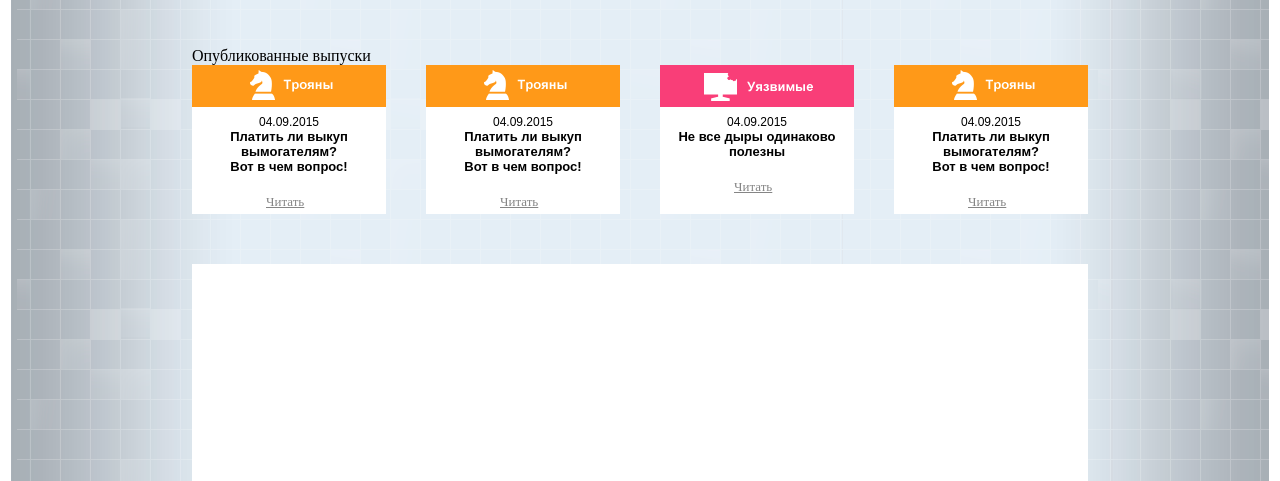
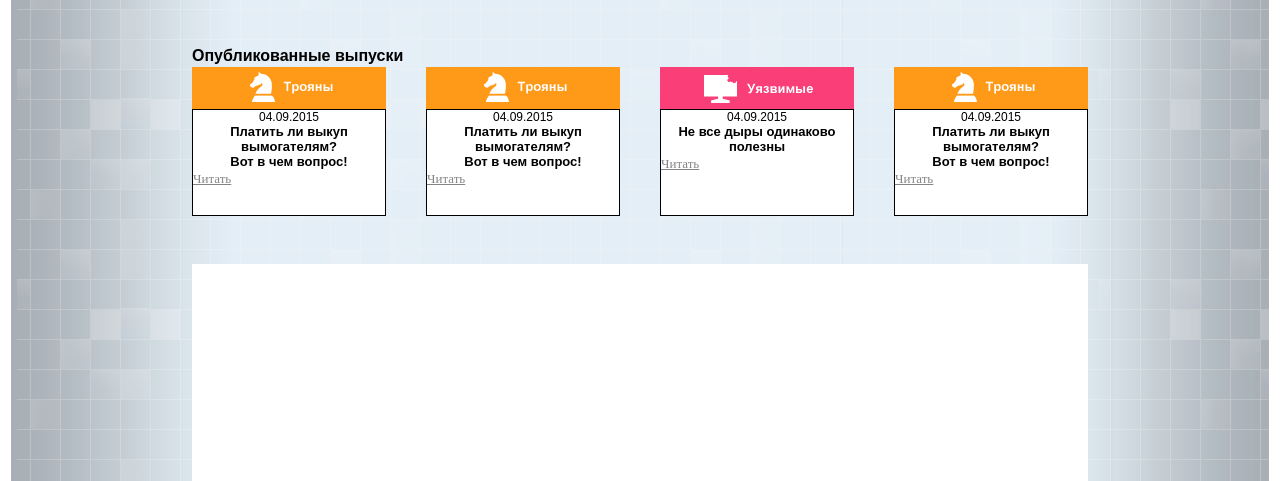
Before and after one commit to xenik/developers_school, a plain HTML site: page nyaonya/projectDrWEB/index.html in a window 1280 px wide. Shown: the part 319-800 px from the top of the page. Drawn offline with Linux system fonts and the light colour scheme.

Commit message:
123123123

```diff
--- a/nyaonya/projectDrWEB/CSS/mystyle.css
+++ b/nyaonya/projectDrWEB/CSS/mystyle.css
@@ -94,6 +94,15 @@ ul.hr {
 	margin: 50px auto;
 }
 
+#kar_zag {
+	font-size: 16px;
+	font-family: arial;
+	font-weight: bold;
+	display: block;
+	width: 300px;
+	height: 20px;
+}
+
 #kar_1 {
 	width: 194px;
 	height: 149px;
@@ -113,6 +122,13 @@ ul.hr {
 #ks_img1 {
 	margin-left: 58px;
 	margin-top: 5px;
+}
+
+#kar1_text {
+	width: 194px;
+	height: 107px;
+	border: 1px solid black;
+	float: left;
 }
 
 #kar_2 {
@@ -136,6 +152,13 @@ ul.hr {
 	margin-top: 5px;
 }
 
+#kar2_text {
+	width: 194px;
+	height: 107px;
+	border: 1px solid black;
+	float: left;
+}
+
 #kar_3 {
 	width: 194px;
 	height: 149px;
@@ -157,6 +180,13 @@ ul.hr {
 	margin-top: 8px;
 }
 
+#kar3_text {
+	width: 194px;
+	height: 107px;
+	border: 1px solid black;
+	float: left;
+}
+
 #kar_4 {
 	width: 194px;
 	height: 149px;
@@ -169,7 +199,6 @@ ul.hr {
 	height: 42px;
 	background-color: #FF9918;
 	float: left;
-	margin-right: 40px;
 }
 
 #ks_img4 {
@@ -178,11 +207,13 @@ ul.hr {
 }
 
 #kar4_text {
-
+	width: 194px;
+	height: 107px;
+	border: 1px solid black;
+	float: left;
 }
 
 .kar_data {
-	margin-top: 50px;
 	font-size: 12px;
 	text-align: center;
 	font-family: arial;
@@ -201,9 +232,6 @@ ul.hr {
 	font-family: arial
 	font-weight: bold;
 	color: #858585;
-	display: block;
-	margin-left: 74px;
-	margin-top: 20px;
 }
 
 /*К блоку Комментарии */
--- a/nyaonya/projectDrWEB/index.html
+++ b/nyaonya/projectDrWEB/index.html
@@ -41,7 +41,7 @@
 			<!-- Блок Карусель -->
 			<div id="karusel">
 			<div>
-				<p>Опубликованные выпуски</p>
+				<p id="kar_zag">Опубликованные выпуски</p>
 			</div>
 			<div id="kar_1">
 				<div id="kar_1_shapka">
@@ -70,7 +70,7 @@
 				<div id="kar3_text">
 				<p class="kar_data">04.09.2015</p>
 				<p class="kar_text">Не все дыры одинаково полезны</p>
-				<p><a class="kar_link" href="#">Читать</a></p>
+				<div><a class="kar_link" href="#">Читать</a></div>
 				</div>
 			</div>
 			<div id="kar_4">
```
